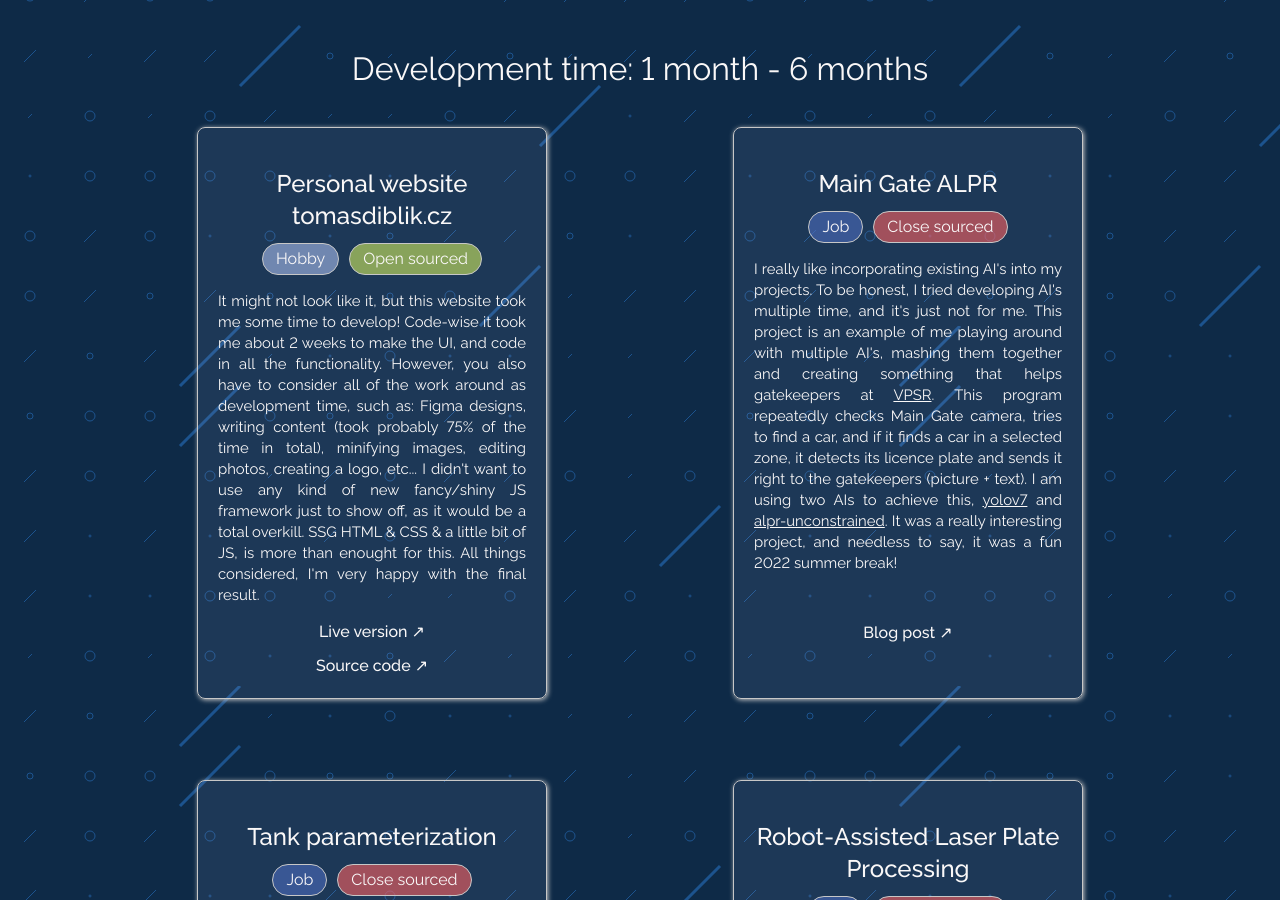
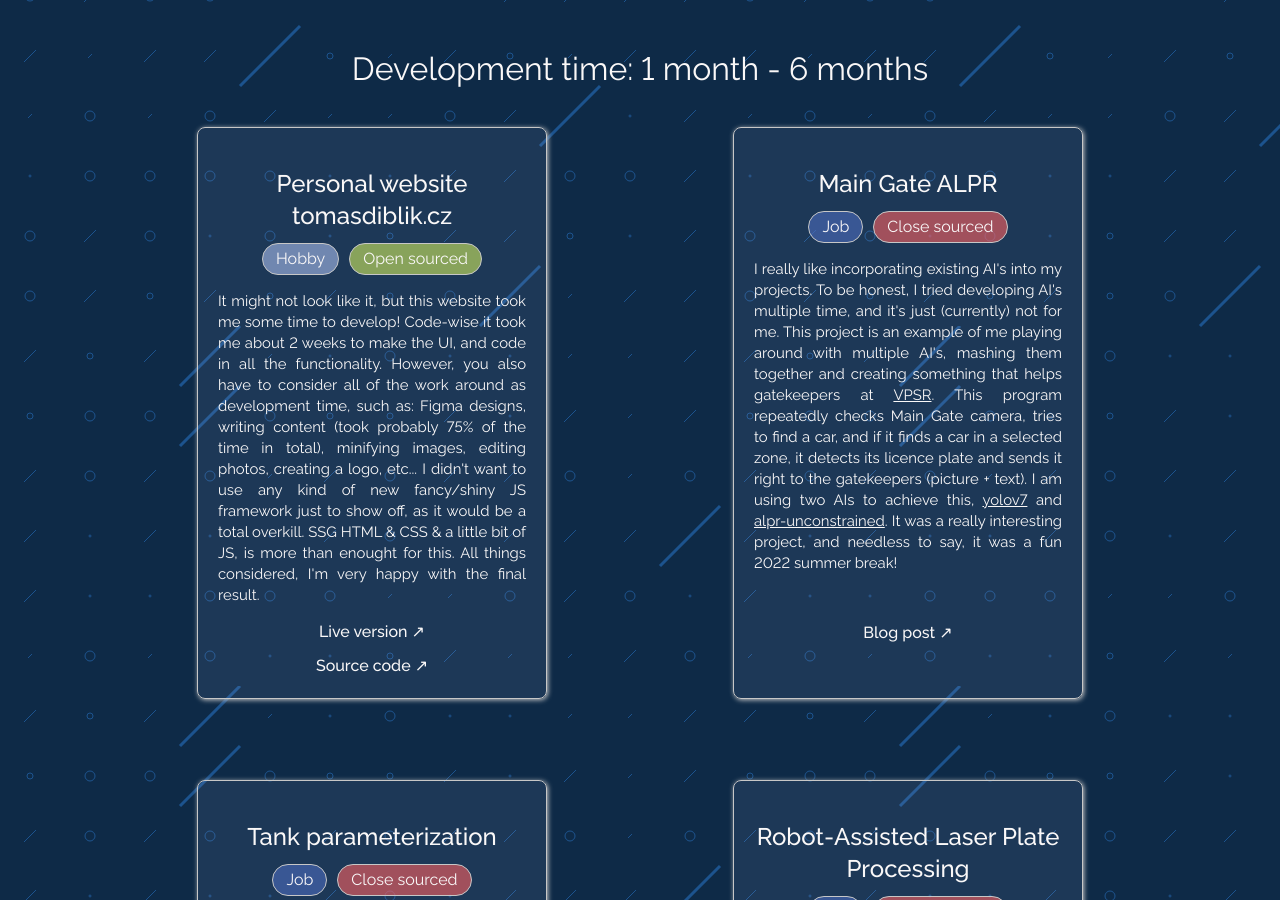
Before and after one commit to TDiblik/tomasdiblik.cz, a Jekyll site: the page built from src/pages/projects.html, in a window 1280 px wide and 900 px high, scrolled down 1474 px. Built offline with Jekyll 4.4.1, drawn with Linux system fonts in a browser that asks for light colours.

Commit message:
[Feature] Finish up Main Gate ALPR article

```diff
--- a/src/pages/blog/pr/14-03-2023/main-gate-alpr.html
+++ b/src/pages/blog/pr/14-03-2023/main-gate-alpr.html
@@ -10,7 +10,7 @@
 post_category: PR
 
 post_introduction: I really like incorporating existing AI's into my projects. To be honest,
-  I tried developing AI's multiple time, and it's just not for me. This project is an example
+  I tried developing AI's multiple time, and it's just (currently) not for me. This project is an example
   of me playing around with multiple AI's, mashing them together and creating something that helps gatekeepers at VPSR.
   This program repeatedly checks Main Gate camera, tries to find a car, and if it finds a car in a selected zone,
   it detects its licence plate and sends it right to the gatekeepers' app (picture + text). I have used two AIs as a base to achieve this,
@@ -29,7 +29,7 @@
     Oh, and btw, sorry for a lot of blurred-out content in the video, however this is dealing with sensitive data, so I need to redact it properly.
     When it comes to correctness, you just have to trust me, because I won't publish the un-censored video ¯\_(ツ)_/¯
 </p>
-{% include blog_post_showcase_video.html src="./TODO.webm" %}
+{% include blog_post_showcase_video.html src="./showcase-main-gate-alpr-working.webm" %}
 
 {% include heading.html level="2" text="How does it work?" %}
 <p>
--- a/src/pages/projects.html
+++ b/src/pages/projects.html
@@ -142,7 +142,7 @@
 
      description = "
       I really like incorporating existing AI's into my projects. To be honest,
-      I tried developing AI's multiple time, and it's just not for me. This project is an example
+      I tried developing AI's multiple time, and it's just (currently) not for me. This project is an example
       of me playing around with multiple AI's, mashing them together and creating something that helps gatekeepers at
       <a href='https://vpsr.cz/' target='_blank' class='small-text underline' rel='nofollow noreferrer noopener'>VPSR</a>.
       This program repeatedly checks Main Gate camera, tries to find a car, and if it finds a car in a selected zone,
```
Also changed, not shown: src/pages/blog.html (+13 -2 lines), src/pages/blog/pr/14-03-2023/thumbnail.png (added), 1 other file.
